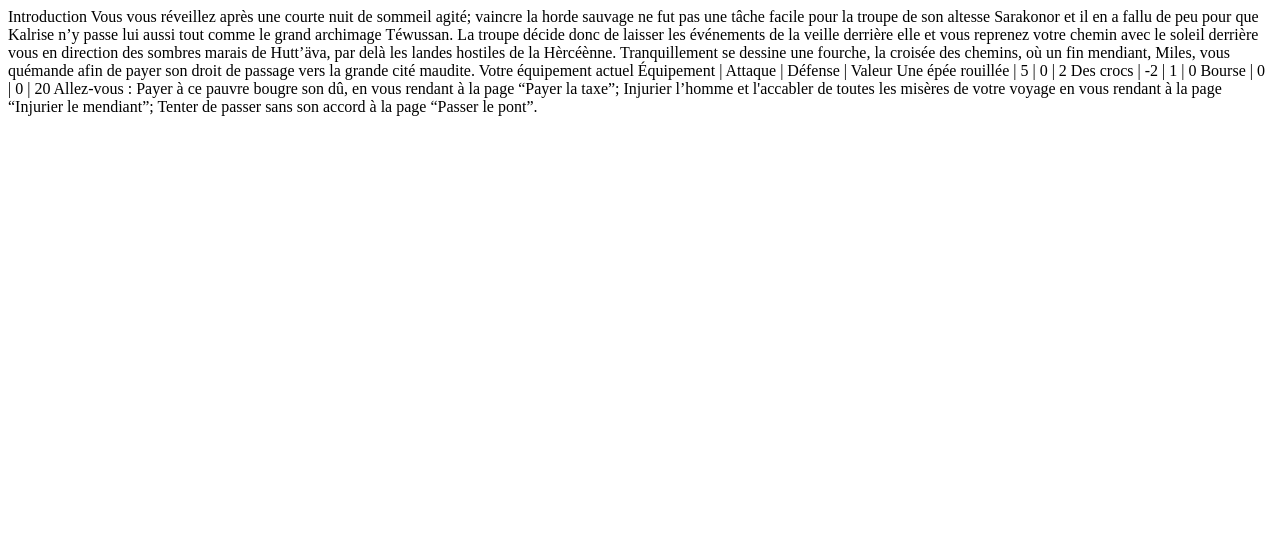
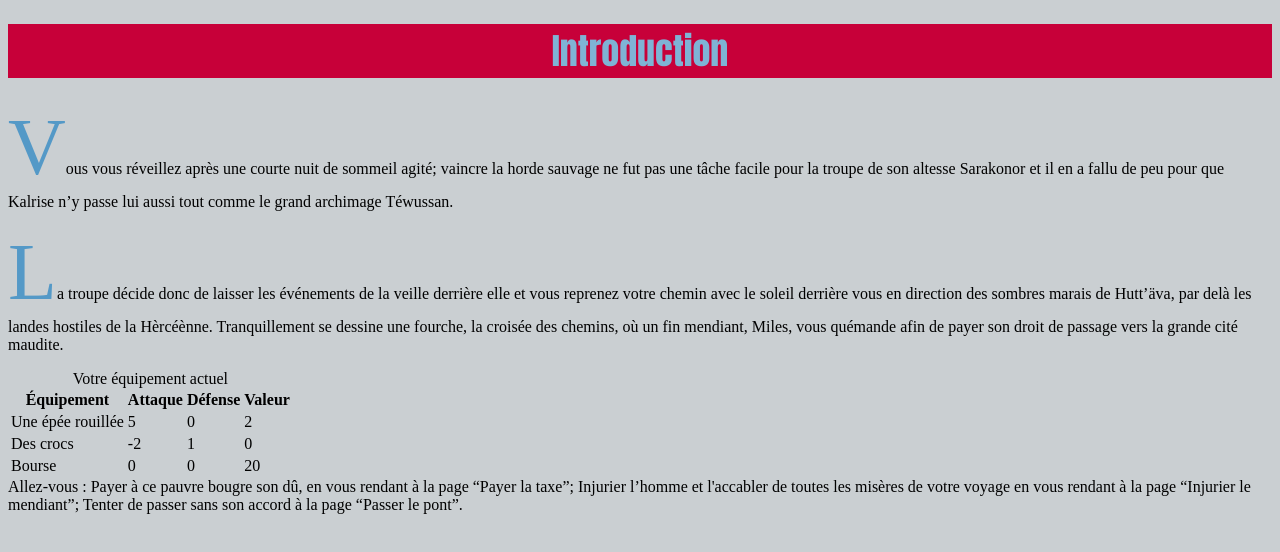
Before and after one commit to WilliamAwh/s-3-mini-projet-introduction-html-et-css, a plain HTML site: page index.html in a window 1280 px wide. Drawn offline with Linux system fonts and the light colour scheme.

Commit message:
version 1.0

```diff
--- a/index.html
+++ b/index.html
@@ -1,23 +1,66 @@
+<!DOCTYPE html>
+<html lang="fr">
+    <head>
+        <meta charset="UTF-8">
         <title>Devoir dont vous êtes le héros</title>
-<main>
-  Introduction
-
+        <link rel="stylesheet" href="style.css">
+    </head>
+        <body>
+            <header><h1>Introduction</h1></header>
+                <section>
+                    <p>
                     Vous vous réveillez après une courte nuit de sommeil agité; vaincre la horde sauvage ne fut pas une tâche facile pour
                     la troupe de son altesse Sarakonor et il en a fallu de peu pour que Kalrise n’y passe lui aussi tout comme le grand
-  archimage Téwussan. La troupe décide donc de laisser les événements de la veille derrière elle et vous reprenez votre
+                    archimage Téwussan.
+                    </p>
+                </section>
+
+                <section>
+                    <p>
+                        La troupe décide donc de laisser les événements de la veille derrière elle et vous reprenez votre
                         chemin avec le soleil derrière vous en direction des sombres marais de Hutt’äva, par delà les landes hostiles de la
                         Hèrcéènne. Tranquillement se dessine une fourche, la croisée des chemins, où un fin mendiant, Miles,
                         vous quémande afin de payer son droit de passage vers la grande cité maudite.
+                    </p>
+                </section>
 
-  Votre équipement actuel <!-- Faire un tableau -->
 
-  Équipement        | Attaque | Défense | Valeur
-  Une épée rouillée | 5       | 0       | 2
-  Des crocs         | -2      | 1       | 0
-  Bourse            | 0       | 0       | 20
+            <table>
+                <caption>Votre équipement actuel</caption>  <!-- Faire un tableau -->
+                <thead>
+                    <tr>
+                      <th scope="col"> Équipement</th>
+                      <th scope="col"> Attaque</th>
+                      <th scope="col"> Défense</th>
+                      <th scope="col"> Valeur</th>
+                    </tr>
+                </thead>
+                <tbody>
+                    <tr>
+                        <td>Une épée rouillée</td>
+                        <td>5</td>
+                        <td>0</td>
+                        <td>2</td>
+                    </tr>
+                    <tr>
+                        <td>Des crocs </td>
+                        <td>-2</td>
+                        <td>1</td>
+                        <td>0</td>
+                    </tr>
+                    <tr>
+                      <td>Bourse</td>
+                      <td>0</td>
+                      <td>0</td>
+                      <td>20</td>
+                    </tr>
+                </tbody>
+            </table>
 
             Allez-vous :
             Payer à ce pauvre bougre son dû, en vous rendant à la page “Payer la taxe”; <!-- Lien vers payer.html -->
             Injurier l’homme et l'accabler de toutes les misères de votre voyage en vous rendant à la page “Injurier le mendiant”; <!-- injurier.html -->
             Tenter de passer sans son accord à la page “Passer le pont”. <!-- passer_pont.html -->
-</main>
+        </body>
+
+</html>
--- a/style.css
+++ b/style.css
@@ -0,0 +1,17 @@
+header{
+    background-color: #C70039;
+    text-align: center;
+    font-family: Impact, fantasy;
+    color: #7FB3D5;
+    font-size: large;
+}
+
+body{
+    background-color: #CACFD2 ;
+}
+
+
+section p:first-of-type::first-letter{
+    font-size: 5em;
+    color: #5499C7;
+}
```
Lines whose indentation alone changed are shown as unchanged.
